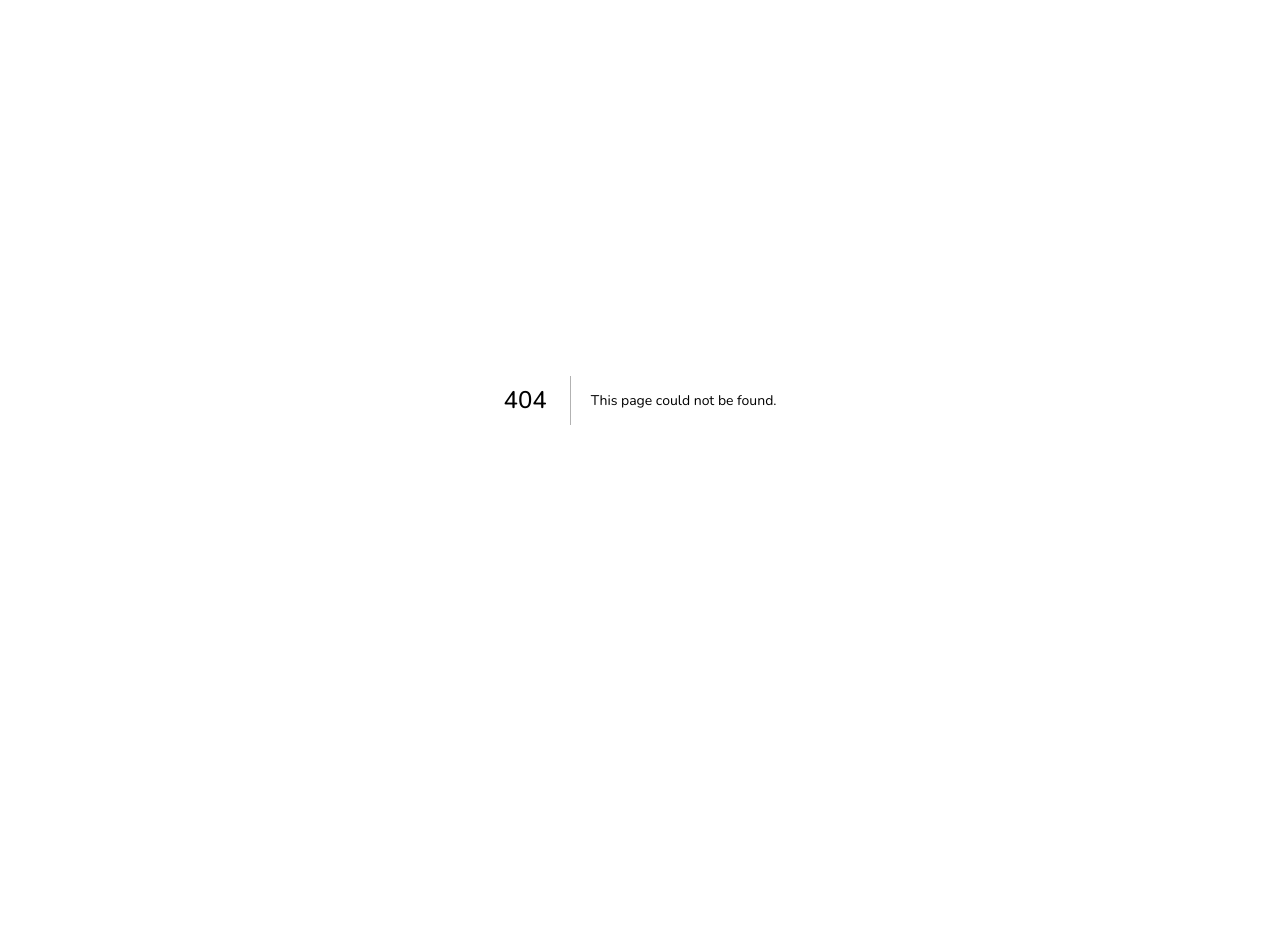
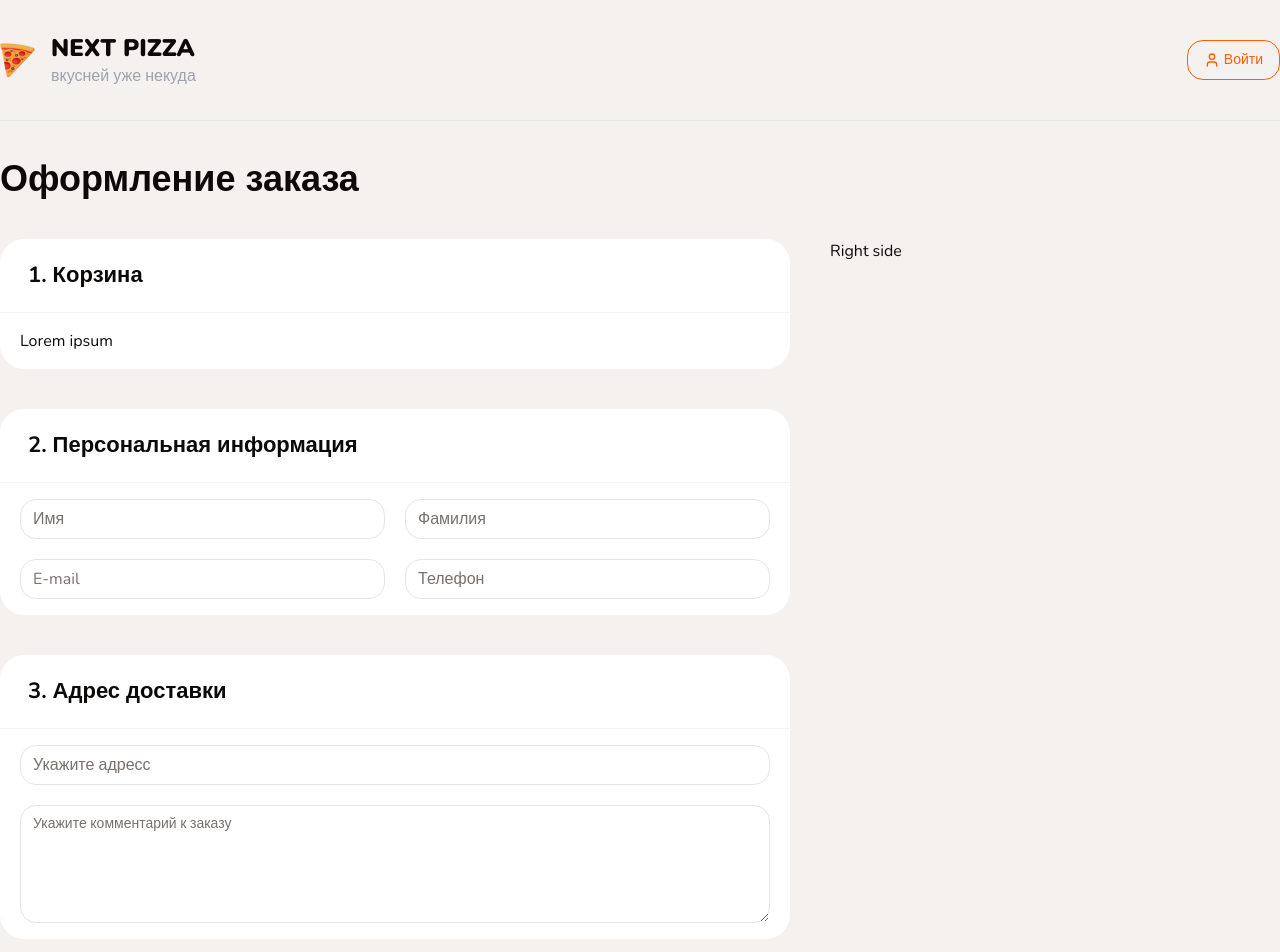
Before and after one commit to YaroslavTsybukh/NextPizza, a Next.js app: page /checkout in a window 1280 px wide. Before the commit this address had no page. Shown: the top 952 px of the page. Before the commit the page ends 800 px from the top, so only its background shows below. Built offline with nearby package versions, Linux system fonts and the light colour scheme.

Commit message:
starting realization for checkout page - left side + some small fixes

```diff
--- /dev/null
+++ b/app/(checkout)/checkout/page.tsx
@@ -0,0 +1,37 @@
+import { ReactNode } from 'react';
+import { Title, WhiteBlock } from '@/shared/components/shared';
+import { Input } from '@/shared/components/ui/input';
+import { Textarea } from '@/shared/components/ui/textarea';
+
+export default function CheckoutPage({ children }: { children: ReactNode }) {
+    return (
+        <>
+            <Title text="Оформление заказа" className="py-8 text-[36px] font-extrabold" />
+            <div className="flex gap-10">
+                {/* Левая часть */}
+                <div className="mb-20 flex flex-1 flex-col gap-10">
+                    <WhiteBlock title="1. Корзина">Lorem ipsum</WhiteBlock>
+
+                    <WhiteBlock title="2. Персональная информация">
+                        <div className="grid grid-cols-2 gap-5">
+                            <Input name="firstName" className="text-base" placeholder="Имя" />
+                            <Input name="lastname" className="text-base" placeholder="Фамилия" />
+                            <Input name="email" className="text-base" placeholder="E-mail" />
+                            <Input name="phone" className="text-base" placeholder="Телефон" />
+                        </div>
+                    </WhiteBlock>
+
+                    <WhiteBlock title="3. Адрес доставки">
+                        <div className="flex flex-col gap-5">
+                            <Input name="address" className="text-base" placeholder="Укажите адресс" />
+                            <Textarea className="text-base" placeholder="Укажите комментарий к заказу" rows={5} />
+                        </div>
+                    </WhiteBlock>
+                </div>
+
+                {/* Правая часть */}
+                <div className="w-[450px]">Right side</div>
+            </div>
+        </>
+    );
+}
--- /dev/null
+++ b/app/(checkout)/layout.tsx
@@ -0,0 +1,13 @@
+import { ReactNode } from 'react';
+import { Container, Header } from '@/shared/components/shared';
+
+export default function CheckoutLayout({ children }: { children: ReactNode }) {
+    return (
+        <>
+            <Header hasSearch={false} hasCart={false} className="border-b-gray-200 bg-[#F4F1EE]" />
+            <main className="min-h-screen bg-[#F4F1EE]">
+                <Container>{children}</Container>
+            </main>
+        </>
+    );
+}
--- a/app/layout.tsx
+++ b/app/layout.tsx
@@ -9,7 +9,7 @@ const nunito = Nunito({
     weight: ['400', '500', '600', '700', '800', '900'],
 });
 
-export default function HomeLayout({
+export default function RootLayout({
     children,
 }: Readonly<{
     children: React.ReactNode;
--- a/shared/components/shared/cart-drawer.tsx
+++ b/shared/components/shared/cart-drawer.tsx
@@ -52,7 +52,7 @@ export const CartDrawer: FC<PropsWithChildren<IProps>> = ({ children, className
                             {/* <Title size="sm" text="Корзина пустая" className="my-2 text-center font-bold" /> */}
 
                             {
-                                //TODO: добавить стилей для тайтла.
+                                //TODO: добавить стилей для тайтла. Исправить фон для элемента когда корзина пустая.
                             }
                             <SheetTitle>Корзина пустая</SheetTitle>
                             <p className="mb-5 text-center text-neutral-500">Добавьте хотя бы одну пиццу, чтобы совершить заказ</p>
--- a/shared/components/shared/choose-pizza-form.tsx
+++ b/shared/components/shared/choose-pizza-form.tsx
@@ -37,7 +37,7 @@ export const ChoosePizzaForm: FC<IProps> = ({ className, imageUrl, name, ingredi
         <div className={cn(className, 'flex flex-1')}>
             <PizzaImage src={imageUrl} size={size} />
 
-            <div className="w-[490px] bg-[#f7f6f5] p-7">
+            <div className="w-[490px] rounded-lg bg-[#f7f6f5] p-7">
                 <Title text={name} size="lg" className="mb-1 font-extrabold" />
 
                 <p className="text-gray-400">{textDetaills}</p>
--- a/shared/components/shared/choose-product-form.tsx
+++ b/shared/components/shared/choose-product-form.tsx
@@ -20,7 +20,7 @@ export const ChooseProductForm: FC<IProps> = ({ name, imageUrl, price, onSubmit,
                 {/* <PizzaImage src={imageUrl} size={size} /> */}
             </div>
 
-            <div className="w-[490px] bg-[#f7f6f5] p-7">
+            <div className="w-[490px] rounded-lg bg-[#f7f6f5] p-7">
                 <Title text={name} size="md" className="mb-1 font-extrabold" />
 
                 <Button loading={loading} onClick={() => onSubmit?.()} className="mt-10 h-[55px] w-full rounded-[18px] px-10 text-base">
--- a/shared/components/shared/container.tsx
+++ b/shared/components/shared/container.tsx
@@ -5,13 +5,6 @@ interface Props {
     className?: string;
 }
 
-export const Container: FC<PropsWithChildren<Props>> = ({
-    className,
-    children,
-}) => {
-    return (
-        <div className={cn('mx-auto max-w-[1280px]', className)}>
-            {children}
-        </div>
-    );
+export const Container: FC<PropsWithChildren<Props>> = ({ className, children }) => {
+    return <div className={cn('mx-auto max-w-[1280px]', className)}>{children}</div>;
 };
--- a/shared/components/shared/header.tsx
+++ b/shared/components/shared/header.tsx
@@ -1,14 +1,21 @@
 import { FC } from 'react';
+import { User } from 'lucide-react';
 import Image from 'next/image';
 import Link from 'next/link';
+import { cn } from '@/shared/lib/utils';
 import { Container, SearchInput, CartButton } from '.';
 import { Button } from '../ui/button';
-import { User } from 'lucide-react';
 
-export const Header: FC = () => {
+interface IProps {
+    hasSearch?: boolean;
+    hasCart?: boolean;
+    className?: string;
+}
+
+export const Header: FC<IProps> = ({ hasSearch = true, hasCart = true, className }) => {
     return (
-        <header className="my-10">
-            <Container className="flex items-center justify-between">
+        <header className={cn('border-b', className)}>
+            <Container className="flex items-center justify-between py-8">
                 <Link href="/">
                     <div className="flex items-center gap-4">
                         <Image src="/logo.png" width={35} height={35} alt="Logo" />
@@ -19,9 +26,11 @@ export const Header: FC = () => {
                     </div>
                 </Link>
 
-                <div className="mx-10 flex-1">
-                    <SearchInput />
-                </div>
+                {hasSearch && (
+                    <div className="mx-10 flex-1">
+                        <SearchInput />
+                    </div>
+                )}
 
                 <div className="flex items-center gap-3">
                     <Button variant="outline" className="gap-1">
@@ -29,7 +38,7 @@ export const Header: FC = () => {
                         Войти
                     </Button>
 
-                    <CartButton />
+                    {hasCart && <CartButton />}
                 </div>
             </Container>
         </header>
--- a/shared/components/shared/index.ts
+++ b/shared/components/shared/index.ts
@@ -21,4 +21,5 @@ export { CartDrawerItem } from './cart-drawer-item';
 export { CountButton } from './count-button';
 export { CountIconButton } from './count-icon-button';
 export { ProductForm } from './product-form';
+export { WhiteBlock } from './white-block';
 export * from './modals';
--- /dev/null
+++ b/shared/components/shared/white-block.tsx
@@ -0,0 +1,25 @@
+import { FC, PropsWithChildren, ReactNode } from 'react';
+import { Title } from './title';
+import { cn } from '@/shared/lib/utils';
+
+interface IProps {
+    title?: string;
+    endAdornment?: ReactNode;
+    className?: string;
+    contentClassName?: string;
+}
+
+export const WhiteBlock: FC<PropsWithChildren<IProps>> = ({ title, endAdornment, className, contentClassName, children }) => {
+    return (
+        <div className={cn('rounded-3xl bg-white', className)}>
+            {title && (
+                <div className="flex items-center justify-between border-b border-gray-100 p-5 px-7">
+                    <Title text={title} className="font-bold" />
+                    {endAdornment}
+                </div>
+            )}
+
+            <div className={cn('px-5 py-4', contentClassName)}>{children}</div>
+        </div>
+    );
+};
--- /dev/null
+++ b/shared/components/ui/textarea.tsx
@@ -0,0 +1,22 @@
+import * as React from "react"
+
+import { cn } from "@/shared/lib/utils"
+
+const Textarea = React.forwardRef<
+  HTMLTextAreaElement,
+  React.ComponentProps<"textarea">
+>(({ className, ...props }, ref) => {
+  return (
+    <textarea
+      className={cn(
+        "flex min-h-[80px] w-full rounded-md border border-input bg-background px-3 py-2 text-base ring-offset-background placeholder:text-muted-foreground focus-visible:outline-none focus-visible:ring-2 focus-visible:ring-ring focus-visible:ring-offset-2 disabled:cursor-not-allowed disabled:opacity-50 md:text-sm",
+        className
+      )}
+      ref={ref}
+      {...props}
+    />
+  )
+})
+Textarea.displayName = "Textarea"
+
+export { Textarea }
```
